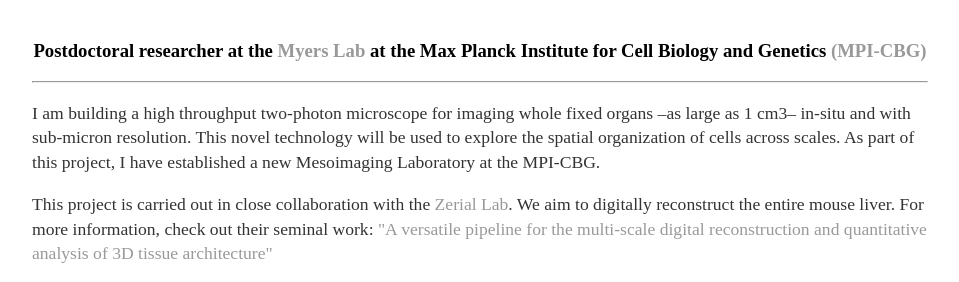
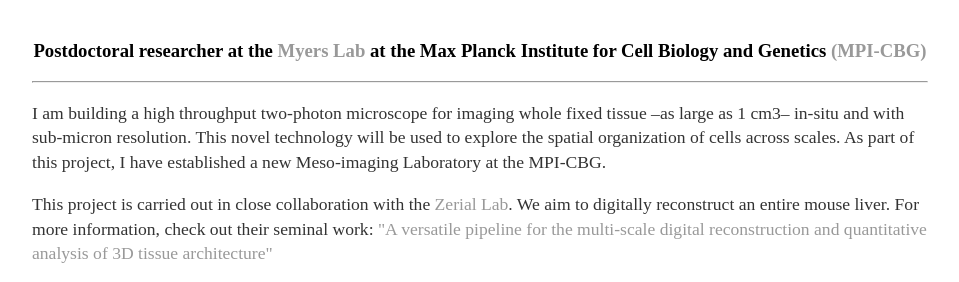
Before and after one commit to davidchenlee/davidchenlee.github.io, a Jekyll site: the page built from index.html, in a window 1280 px wide. Shown: the part 194-476 px from the top of the page, without its empty margins (160-1119 px from the left). Built offline with Jekyll 4.4.1, drawn with Linux system fonts in a browser that asks for light colours.

Commit message:
Update some descriptions

```diff
--- a/index.html
+++ b/index.html
@@ -10,10 +10,10 @@
 </center>
 
 <hr>
-<p>I am building a high throughput two-photon microscope for imaging whole fixed organs –as large as 1 cm3– in-situ and with sub-micron resolution. This novel technology will be used to explore the spatial organization of cells across scales. As part of this project, I have established a new Mesoimaging Laboratory at the MPI-CBG.</p>
+<p>I am building a high throughput two-photon microscope for imaging whole fixed tissue –as large as 1 cm3– in-situ and with sub-micron resolution. This novel technology will be used to explore the spatial organization of cells across scales. As part of this project, I have established a new Meso-imaging Laboratory at the MPI-CBG.</p>
 
 <p>
-This project is carried out in close collaboration with the <a href="http://zerial.mpi-cbg.de/">Zerial Lab</a>. We aim to digitally reconstruct the entire mouse liver. For more information, check out their seminal work: <a href="https://elifesciences.org/articles/11214">"A versatile pipeline for the multi-scale digital reconstruction and quantitative analysis of 3D tissue architecture"</a>
+This project is carried out in close collaboration with the <a href="http://zerial.mpi-cbg.de/">Zerial Lab</a>. We aim to digitally reconstruct an entire mouse liver. For more information, check out their seminal work: <a href="https://elifesciences.org/articles/11214">"A versatile pipeline for the multi-scale digital reconstruction and quantitative analysis of 3D tissue architecture"</a>
  </p>
 
 	<center>
```
Also changed, not shown: about/about.html (+5 -5 lines).
